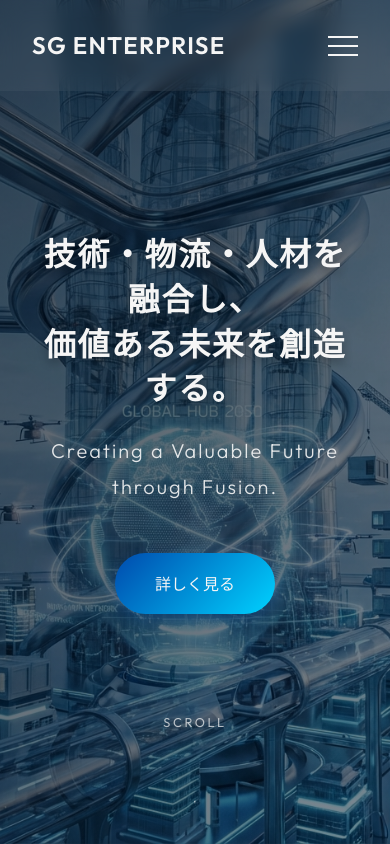
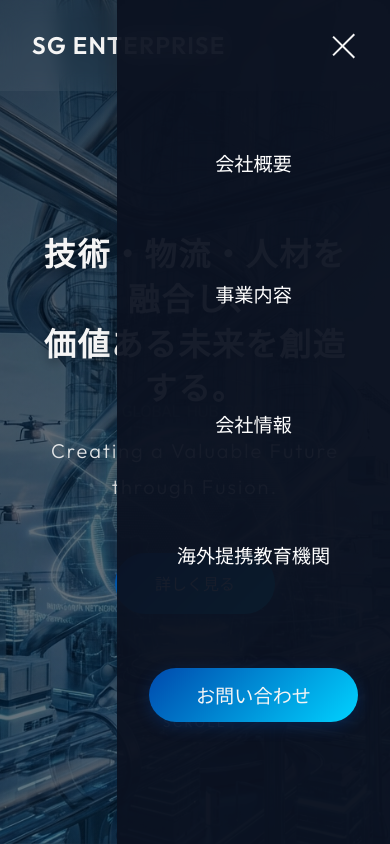
Before and after one commit to SeikaEducation/SGEnterprise, a plain HTML site: page index.html in a window 390 px wide. Both pictures are taken after a click on the element 343 px from the left and 45 px from the top of the page. Shown: the top 844 px of the page. Drawn offline with Linux system fonts and the light colour scheme.

Commit message:
Add files via upload

```diff
--- a/script.js
+++ b/script.js
@@ -34,8 +34,24 @@ document.addEventListener('DOMContentLoaded', () => {
     // For this 'sophisticated' version, we assume desktop-first focus,
     // but the hamburger hook is here for future expansion.
     if (hamburger) {
+        const navLinks = document.querySelector('.nav-links');
+        const links = document.querySelectorAll('.nav-links a');
+
         hamburger.addEventListener('click', () => {
-            alert('Mobile menu clicked - Implementation placeholder');
+            // Toggle Nav
+            navLinks.classList.toggle('nav-active');
+            hamburger.classList.toggle('toggle');
+
+            // Animate Links (Optional refinement if we want staggered animation,
+            // currently handled via CSS transition delay)
+        });
+
+        // Close menu when a link is clicked
+        links.forEach(link => {
+            link.addEventListener('click', () => {
+                navLinks.classList.remove('nav-active');
+                hamburger.classList.remove('toggle');
+            });
         });
     }
 });
--- a/style.css
+++ b/style.css
@@ -161,6 +161,19 @@ h4 {
     padding: 0.6rem 1.8rem;
     margin-left: 1rem;
     color: var(--text-light) !important;
+}
+
+.lang-switch {
+    font-family: var(--font-en);
+    font-weight: 600;
+    margin-left: 1rem;
+    color: var(--text-light);
+    text-decoration: none;
+    cursor: pointer;
+}
+
+.lang-switch:hover {
+    color: var(--secondary-color);
 }
 
 /* Hero Section */
@@ -738,7 +751,49 @@ h4 {
 /* Responsive */
 @media (max-width: 768px) {
     .nav-links {
-        display: none;
+        position: fixed;
+        top: 0;
+        right: -100%;
+        height: 100vh;
+        width: 70%;
+        max-width: 300px;
+        background: rgba(11, 17, 32, 0.95);
+        backdrop-filter: blur(10px);
+        flex-direction: column;
+        justify-content: center;
+        align-items: center;
+        transition: var(--transition);
+        box-shadow: -5px 0 15px rgba(0, 0, 0, 0.1);
+        padding: 2rem;
+    }
+
+    .nav-links.nav-active {
+        right: 0;
+    }
+
+    .nav-links a {
+        font-size: 1.2rem;
+        margin: 1.5rem 0;
+        opacity: 0;
+        transform: translateX(20px);
+        transition: all 0.5s ease 0.2s;
+        color: #fff;
+    }
+
+    .nav-links.nav-active a {
+        opacity: 1;
+        transform: translateX(0);
+    }
+
+    .nav-links .btn {
+        margin: 1.5rem 0 0;
+        width: 100%;
+        text-align: center;
+    }
+
+    .lang-switch {
+        margin: 1.5rem 0 0;
+        font-size: 1.2rem;
     }
 
     .hamburger {
@@ -768,6 +823,19 @@ h4 {
 
     .hamburger span:nth-child(3) {
         bottom: 0;
+    }
+
+    /* Hamburger Animation */
+    .hamburger.toggle span:nth-child(1) {
+        transform: rotate(-45deg) translate(-5px, 6px);
+    }
+
+    .hamburger.toggle span:nth-child(2) {
+        opacity: 0;
+    }
+
+    .hamburger.toggle span:nth-child(3) {
+        transform: rotate(45deg) translate(-5px, -6px);
     }
 
     .hero h1 {
```
